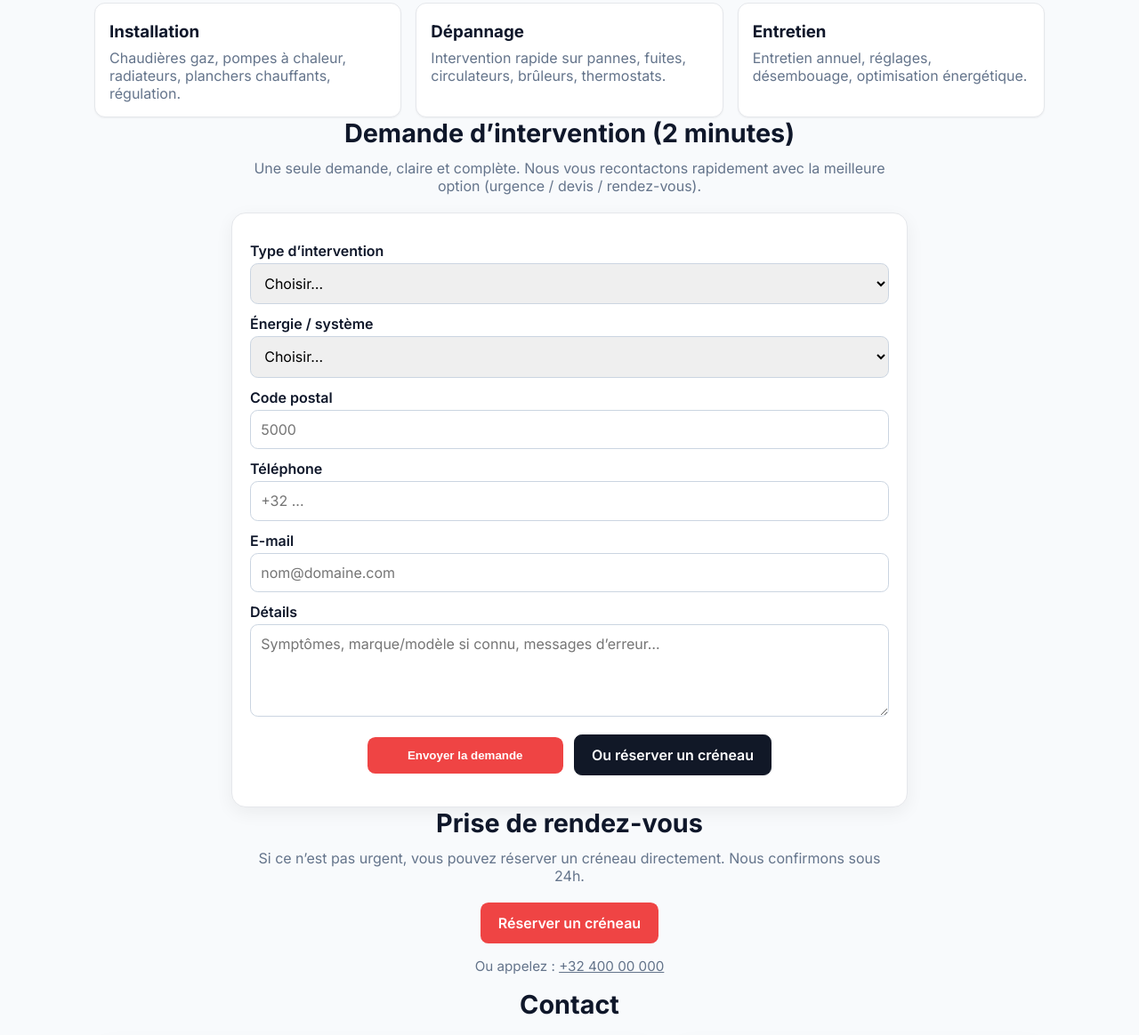
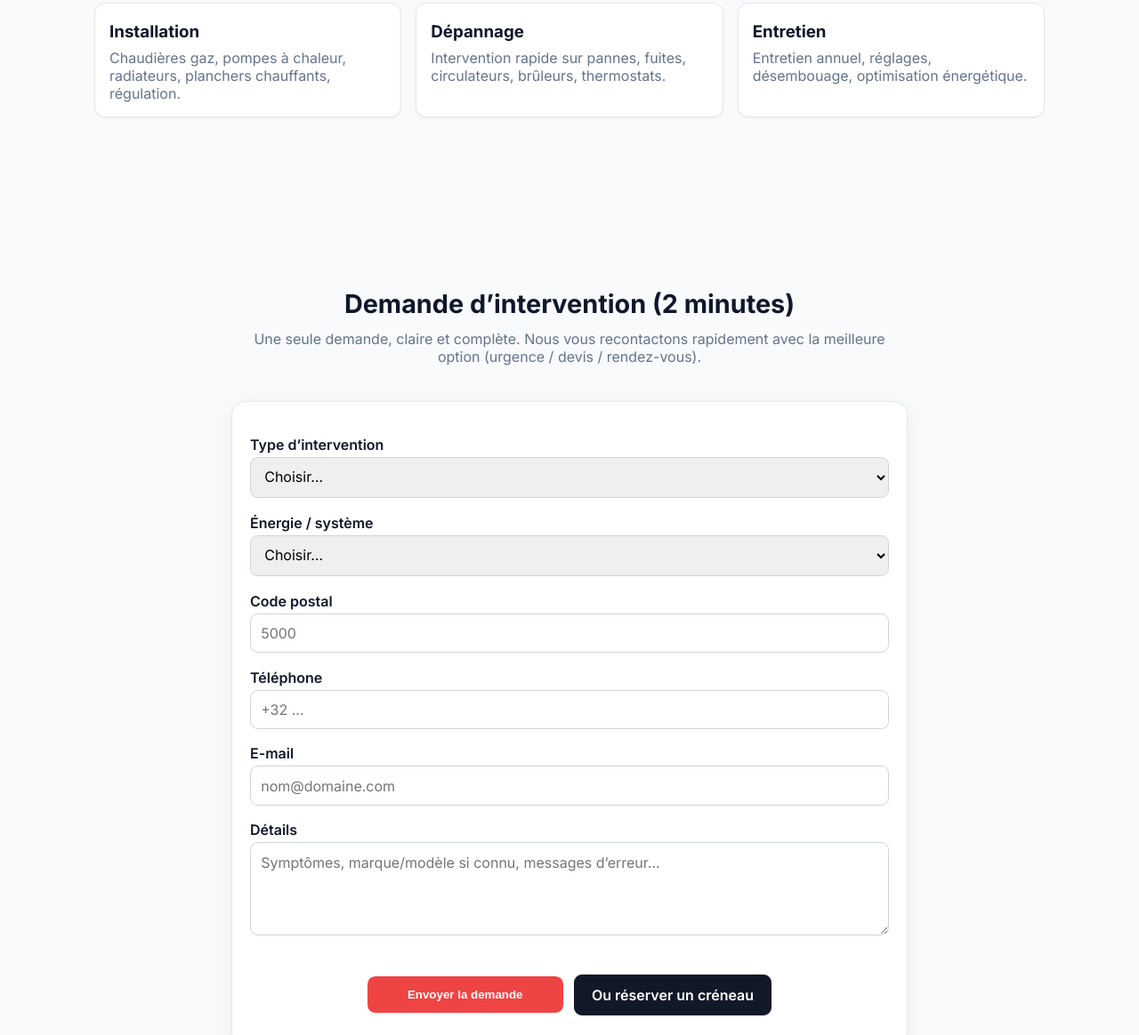
Before and after one commit to FredFromBel/luc, a plain HTML site: page luc/index.html in a window 1280 px wide. Shown: the part 492-1656 px from the top of the page at 89% size. Drawn offline with Linux system fonts and the light colour scheme.

Commit message:
Update styles.css

```diff
--- a/luc/styles.css
+++ b/luc/styles.css
@@ -319,3 +319,42 @@ section h2{
 @media (max-width:700px){
   .footer .container{ flex-direction:column; }
 }
+/* ===== CORRECTION ESPACES / RESPIRATION ===== */
+
+/* Plus d’espace entre les grandes sections */
+main section {
+  padding: 5rem 0;
+}
+
+/* Séparation claire Services -> Demande */
+.services {
+  padding-bottom: 6rem;
+}
+.diagnostic {
+  padding-top: 6rem;
+}
+
+/* Aérer le titre et le texte explicatif */
+.diagnostic h2 {
+  margin-bottom: 1.25rem;
+}
+.diagnostic > p {
+  margin-bottom: 2.5rem;
+}
+
+/* Plus d’air entre les champs du formulaire */
+.diagnostic .row {
+  margin: 1.1rem 0;
+}
+
+/* Mettre le bouton en valeur */
+.diagnostic .cta {
+  margin-top: 2.5rem;
+}
+
+/* Mobile : un peu moins d’espace */
+@media (max-width: 700px) {
+  main section {
+    padding: 3.5rem 0;
+  }
+}
```
